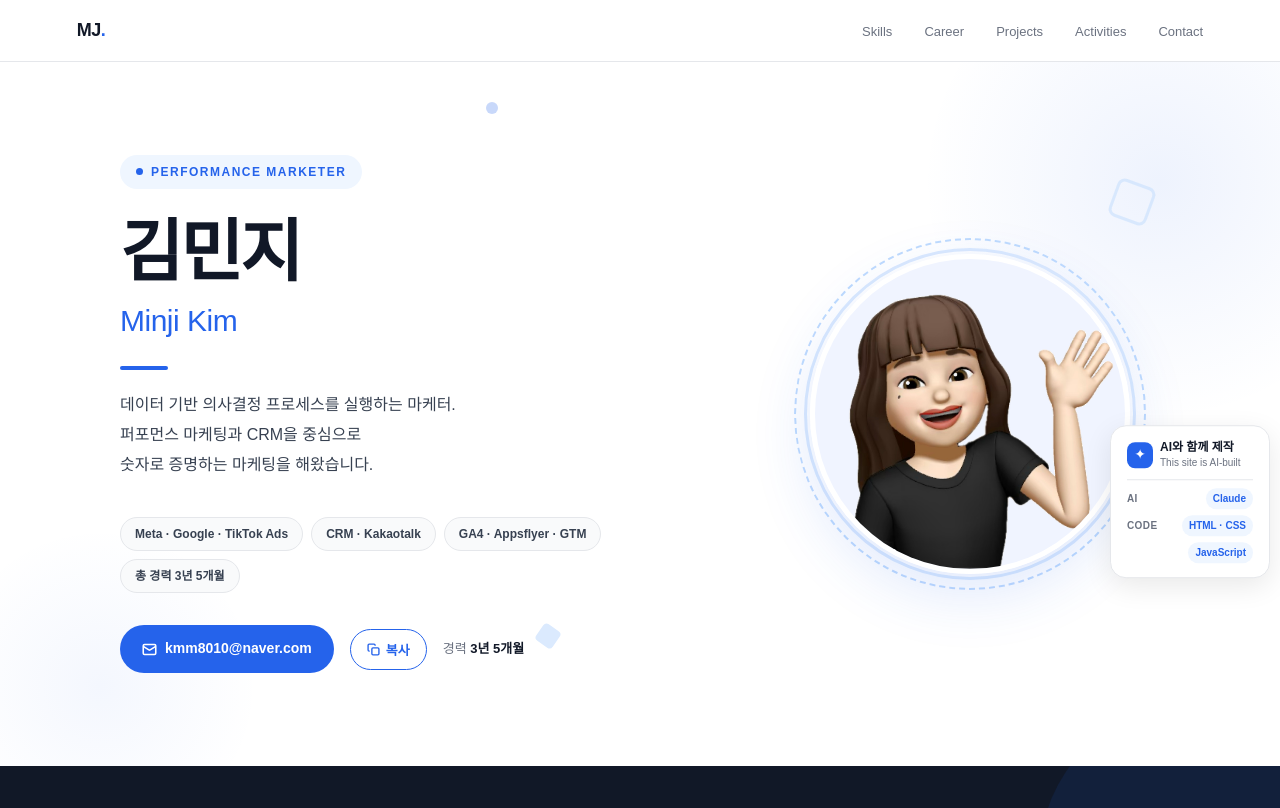
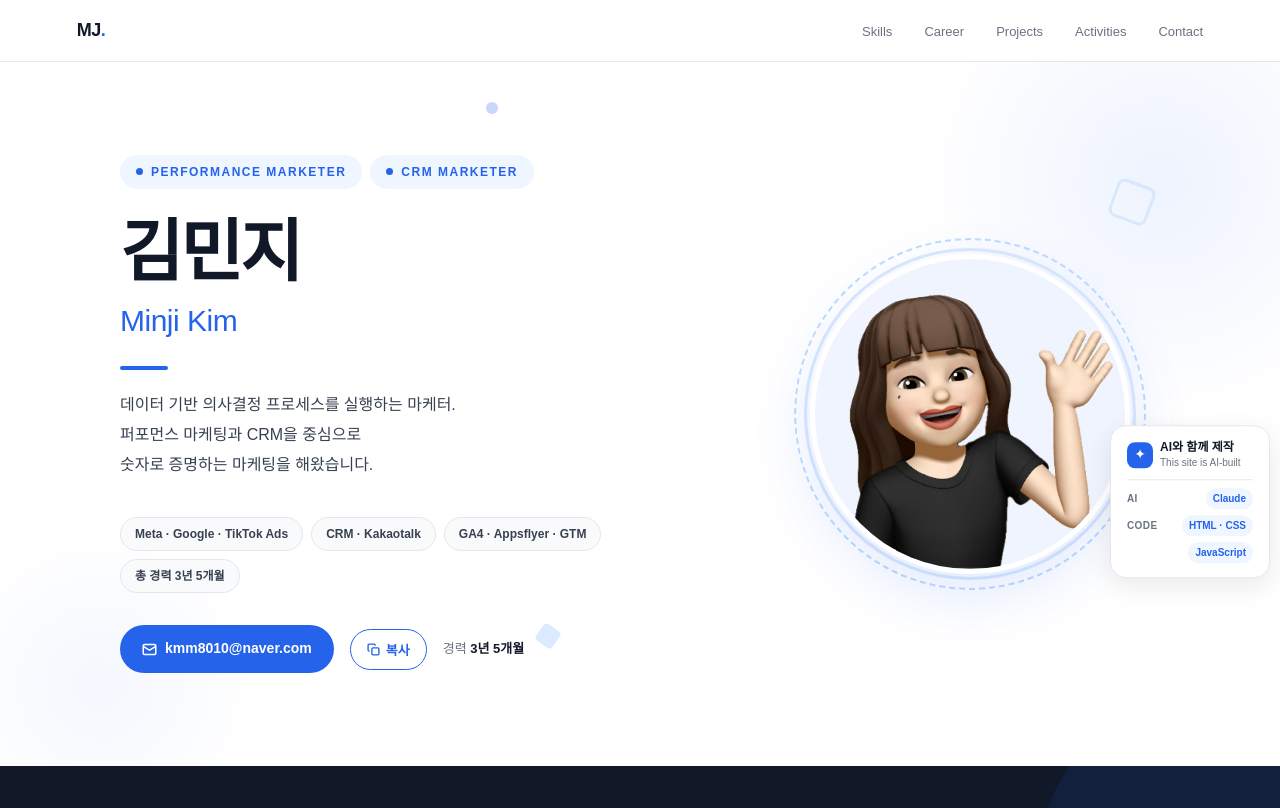
Before and after one commit to alswlzla/alswlzla.github.io, a plain HTML site: page index.html in a window 1280 px wide. Shown: the top 808 px of the page. Drawn offline with Linux system fonts and the light colour scheme; a web font is replaced by a local one.

Commit message:
Add files via upload

```diff
--- a/index.html
+++ b/index.html
@@ -567,9 +567,15 @@ height="0" width="0" style="display:none;visibility:hidden"></iframe></noscript>
 
   <div class="hero-inner">
     <div class="hero-left">
-      <div class="hero-badge">
-        <span class="hero-badge-dot"></span>
-        Performance Marketer
+      <div style="display:flex;gap:8px;flex-wrap:wrap;margin-bottom:28px;">
+        <div class="hero-badge" style="margin-bottom:0;">
+          <span class="hero-badge-dot"></span>
+          Performance Marketer
+        </div>
+        <div class="hero-badge" style="margin-bottom:0;">
+          <span class="hero-badge-dot"></span>
+          CRM Marketer
+        </div>
       </div>
       <h1 class="hero-name">김민지</h1>
       <p class="hero-name-en">Minji Kim</p>
```
